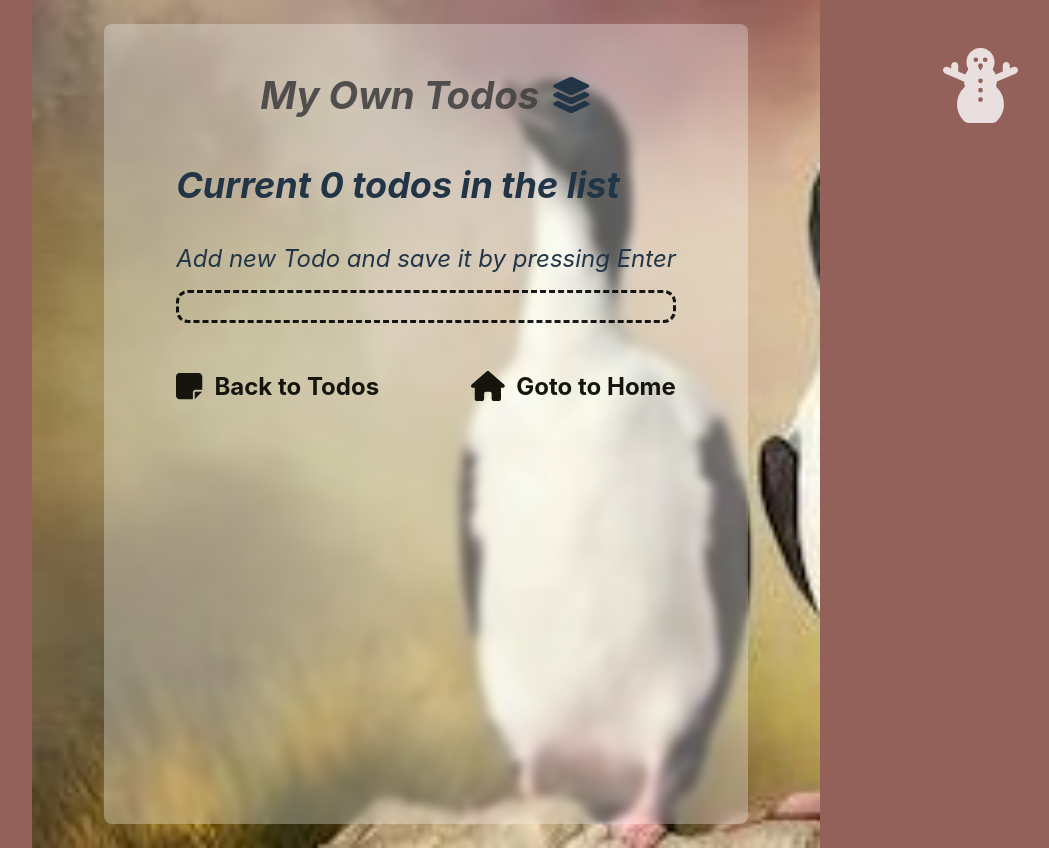
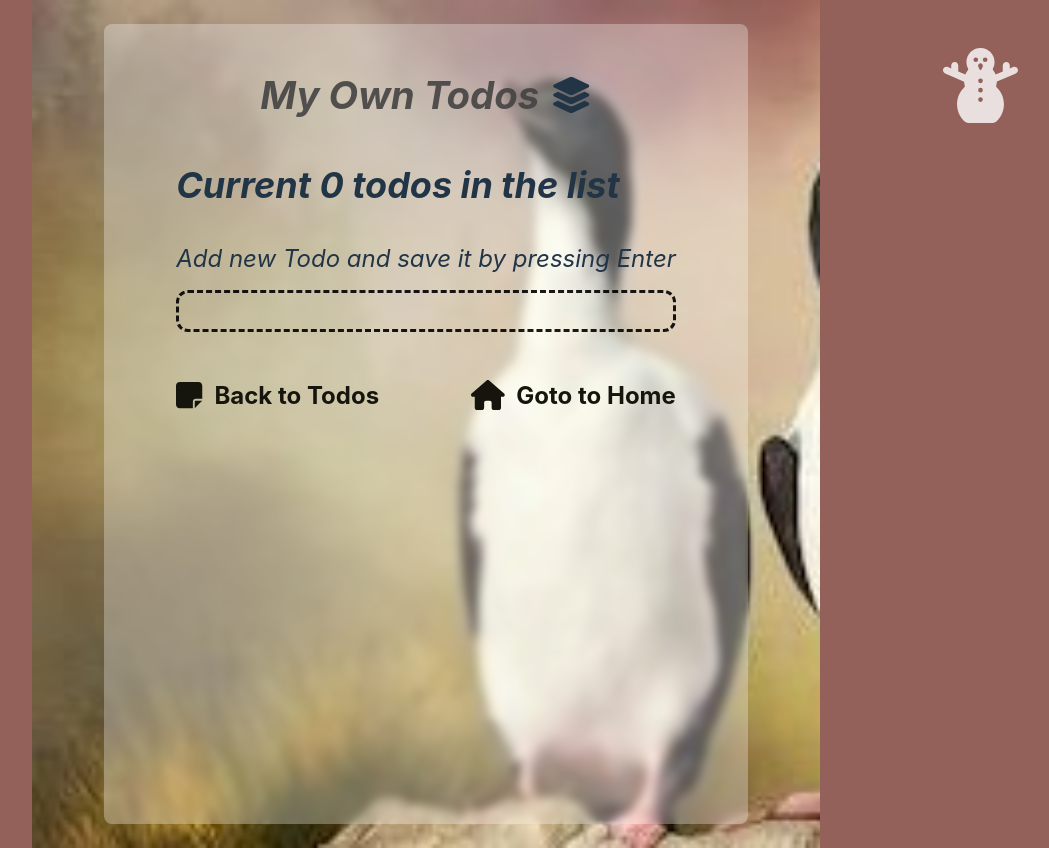
Before and after one commit to minnas/post-app-react, a React (Vite) app: page /my-todos in a window 1280 px wide. Shown: the whole page, without its empty margins (214-1263 px from the left). Built offline with nearby package versions, Linux system fonts and the light colour scheme.

Commit message:
style fixes once again

```diff
--- a/src/components/views/mytodos.scss
+++ b/src/components/views/mytodos.scss
@@ -14,6 +14,8 @@
       padding: 0.5rem;
       background: transparent;
       user-select: none;
+      font-size: 1.5rem;
+      font-family: "Open Sans", sans-serif;
     }
   }
 }
--- a/src/components/views/todos.scss
+++ b/src/components/views/todos.scss
@@ -58,6 +58,7 @@ h3.todo-list-header {
     & .fa-check {
       &:hover {
         color: green;
+        font-size: 3.5rem;
       }
     }
   }
```
